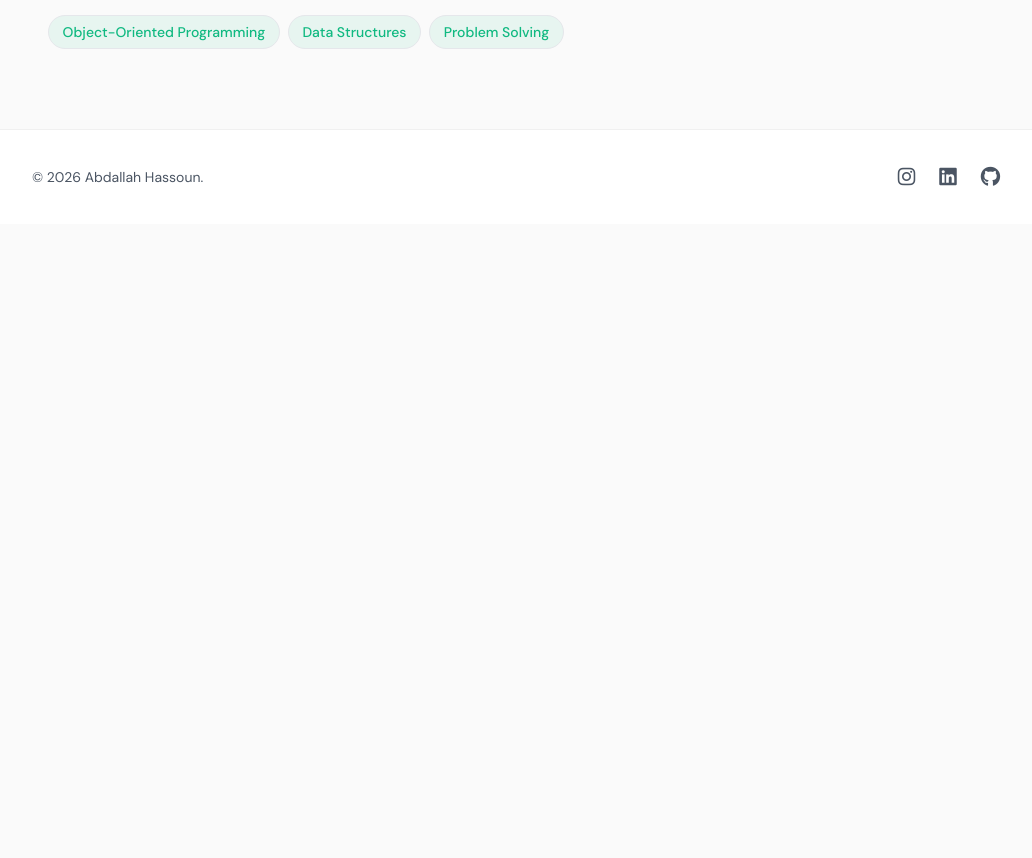
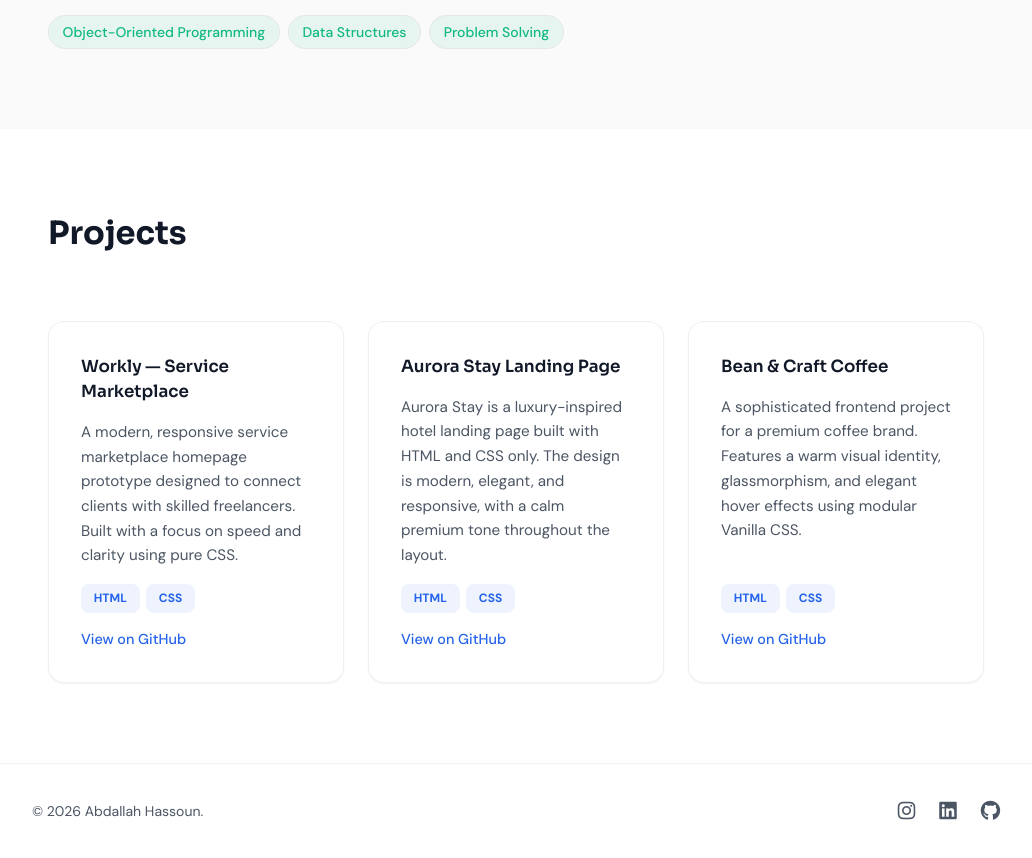
Before and after one commit to ahdevworker03/Abdallah-Hassoun-Portfolio, a React (Vite) app: page / in a window 1280 px wide. Shown: the part 1801-2659 px from the top of the page, without its empty margins (124-1156 px from the left). Before the commit the page ends 2025 px from the top, so only its background shows below. Built offline with nearby package versions, Linux system fonts and the light colour scheme.

Commit message:
Phase 3C-2: Add ProjectCard and migrate Projects section

```diff
--- a/src/App.tsx
+++ b/src/App.tsx
@@ -2,6 +2,7 @@ import Navbar from "./components/layout/Navbar"
 import Hero from "./components/sections/Hero"
 import About from "./components/sections/About"
 import Skills from "./components/sections/Skills"
+import Projects from "./components/sections/Projects"
 import Footer from "./components/layout/Footer"
 import ScrollToTop from "./components/ui/ScrollToTop"
 
@@ -13,9 +14,9 @@ function App() {
         <Hero />
         <About />
         <Skills />
+        <Projects />
         {/*
-          Projects — Phase 3C-2
-          Contact — Phase 3C-2
+          Contact — Phase 3C-3
         */}
       </main>
       <Footer />
--- /dev/null
+++ b/src/components/sections/Projects.tsx
@@ -0,0 +1,19 @@
+import { projects } from "../../data/projects"
+import ProjectCard from "../ui/ProjectCard"
+
+function Projects() {
+  return (
+    <section id="projects" className="bg-surface py-20">
+      <div className="mx-auto grid max-w-container grid-cols-1 gap-6 px-4 md:grid-cols-2 md:px-8 lg:grid-cols-3">
+        <h2 className="col-span-full mb-10 font-heading text-[2rem] font-bold text-text-primary">
+          Projects
+        </h2>
+        {projects.map((project) => (
+          <ProjectCard key={project.title} project={project} />
+        ))}
+      </div>
+    </section>
+  )
+}
+
+export default Projects
--- /dev/null
+++ b/src/components/ui/ProjectCard.tsx
@@ -0,0 +1,38 @@
+import type { Project } from "../../data/projects"
+
+interface ProjectCardProps {
+  project: Project
+}
+
+function ProjectCard({ project }: ProjectCardProps) {
+  return (
+    <article className="flex flex-col gap-4 rounded-2xl border border-border bg-surface p-8 shadow-sm transition-all duration-300 ease-smooth hover:-translate-y-2 hover:border-primary-soft hover:shadow-lg">
+      <h3 className="m-0 font-heading text-[1.05rem] font-semibold text-text-primary">
+        {project.title}
+      </h3>
+      <p className="m-0 flex-1 text-[0.95rem] leading-relaxed text-text-secondary">
+        {project.description}
+      </p>
+      <ul className="m-0 flex flex-wrap gap-[0.4rem] list-none p-0">
+        {project.tech.map((tech) => (
+          <li
+            key={tech}
+            className="rounded-lg bg-primary-soft px-[0.8rem] py-[0.4rem] text-xs font-semibold text-primary"
+          >
+            {tech}
+          </li>
+        ))}
+      </ul>
+      <a
+        href={project.githubUrl}
+        target="_blank"
+        rel="noopener noreferrer"
+        className="mt-auto inline-block text-[0.9rem] font-medium text-primary no-underline transition-colors duration-180 hover:text-accent"
+      >
+        View on GitHub
+      </a>
+    </article>
+  )
+}
+
+export default ProjectCard
```
